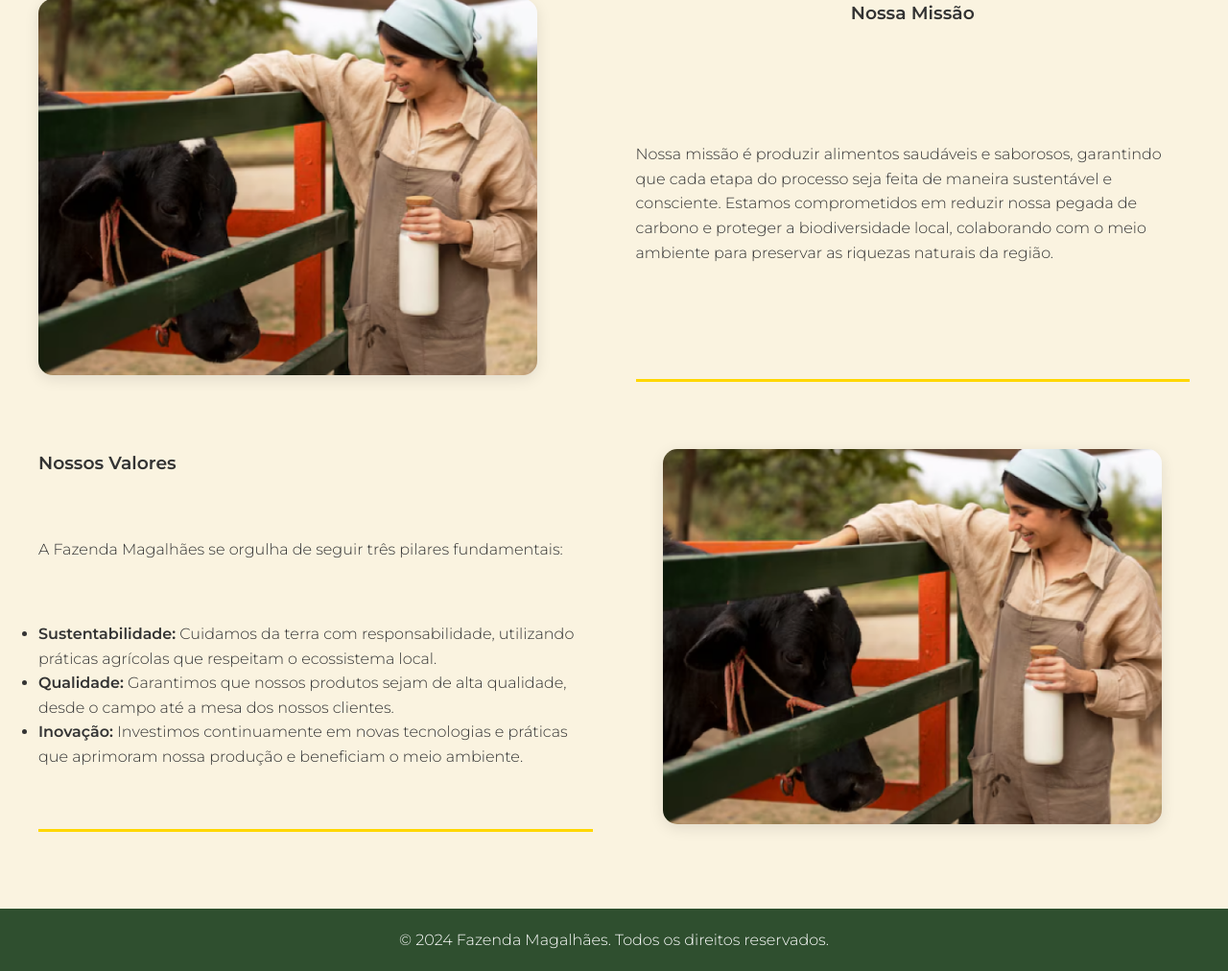
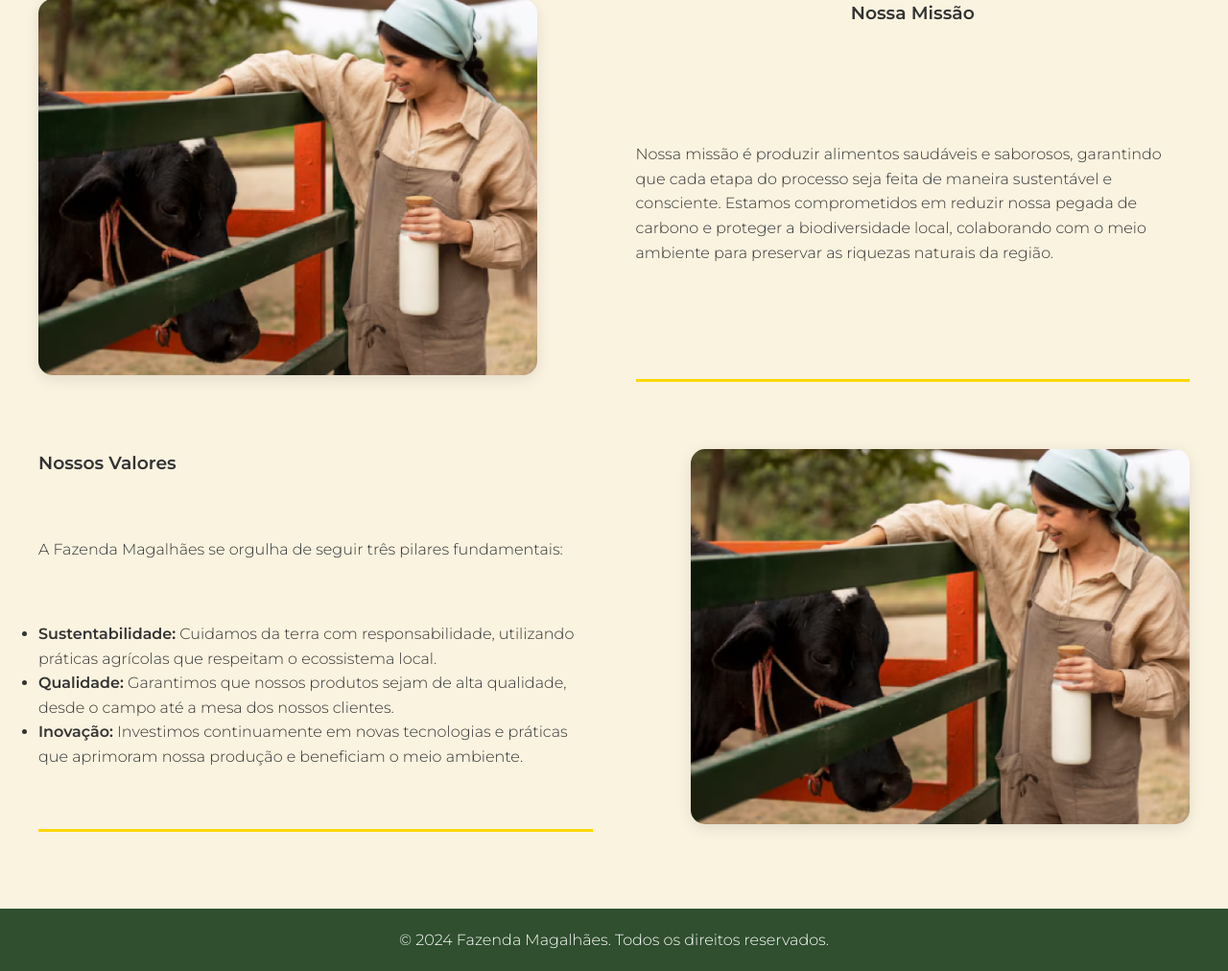
Before and after one commit to The-Vonky/Fazenda-Magalhaes, a PHP site: page /sobreNos.html in a window 1280 px wide. Shown: the part 883-1895 px from the top of the page at 96% size. Run offline with PHP 8.4, Linux system fonts and the light colour scheme; some web fonts are replaced.

Commit message:
correção grid

```diff
--- a/Fazenda-Magalhaes-desenvolvimento/Fazenda-Magalhaes-desenvolvimento/Fazenda/css/sobreNos.css
+++ b/Fazenda-Magalhaes-desenvolvimento/Fazenda-Magalhaes-desenvolvimento/Fazenda/css/sobreNos.css
@@ -153,6 +153,10 @@ nav ul li a:hover {
     padding: 20px;
 }
 
+.g6 .image-section {
+    text-align: right;
+}
+
 .text-section {
     flex: 1;
 }
```
